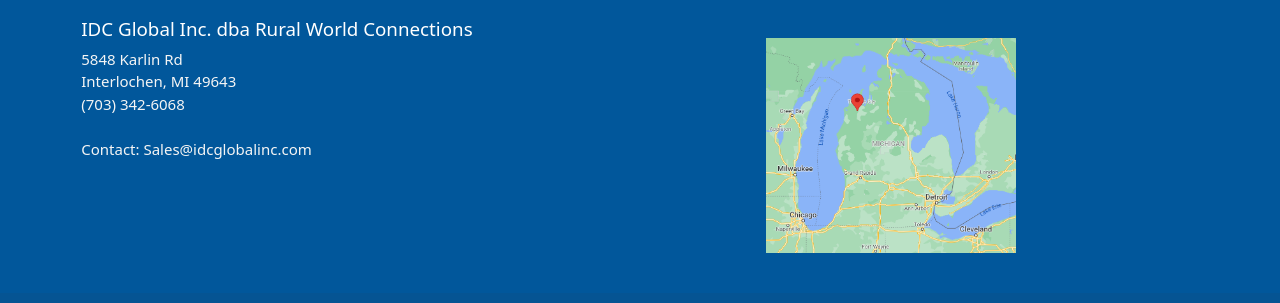
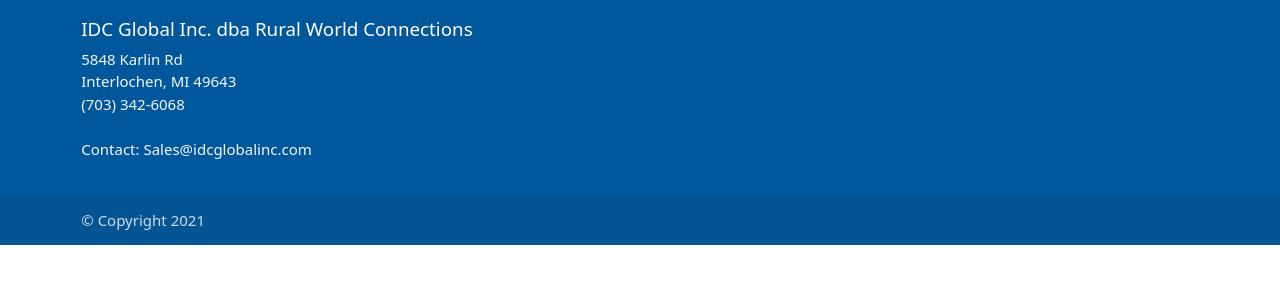
Before and after one commit to StewartDJ/IDCGlobal, a plain HTML site: page RWCTEAMMFG.html in a window 1280 px wide. Shown: the part 1858-2161 px from the top of the page. After the commit the page ends 2103 px from the top, so only its background shows below. Drawn offline with nearby package versions, Linux system fonts and the light colour scheme.

Commit message:
Update RWCTEAMMFG.html

```diff
--- a/RWCTEAMMFG.html
+++ b/RWCTEAMMFG.html
@@ -203,7 +203,7 @@ w/certified affiliate</li>
             </div>
 
                 <div class="col l4 offset-l2 s12">
-                  <img src="./assets/map.PNG" class="margin20" width="250px">
+                  <!--img src="./assets/map.PNG" class="margin20" width="250px"-->
                 </div>
           </div>
         </div>
```
